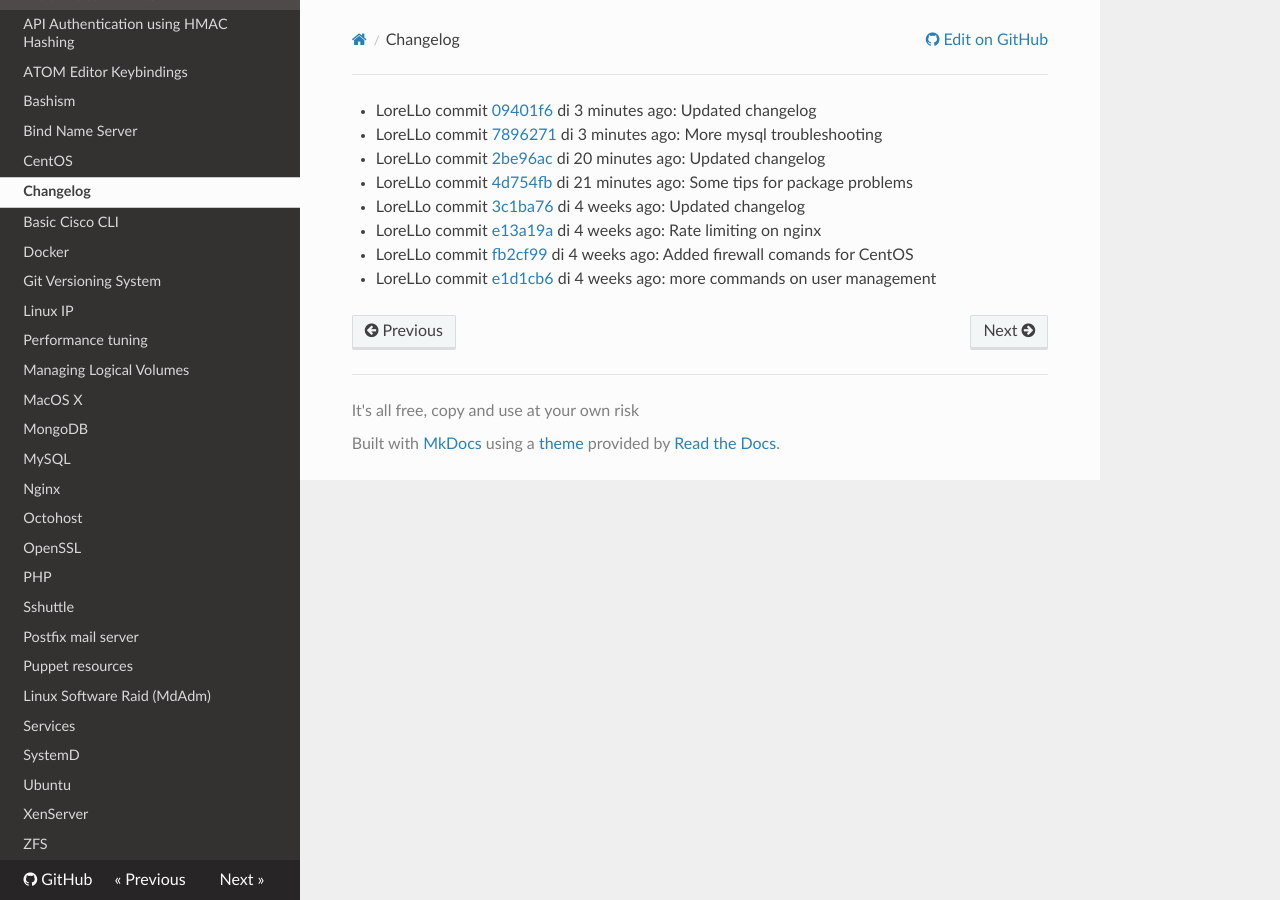
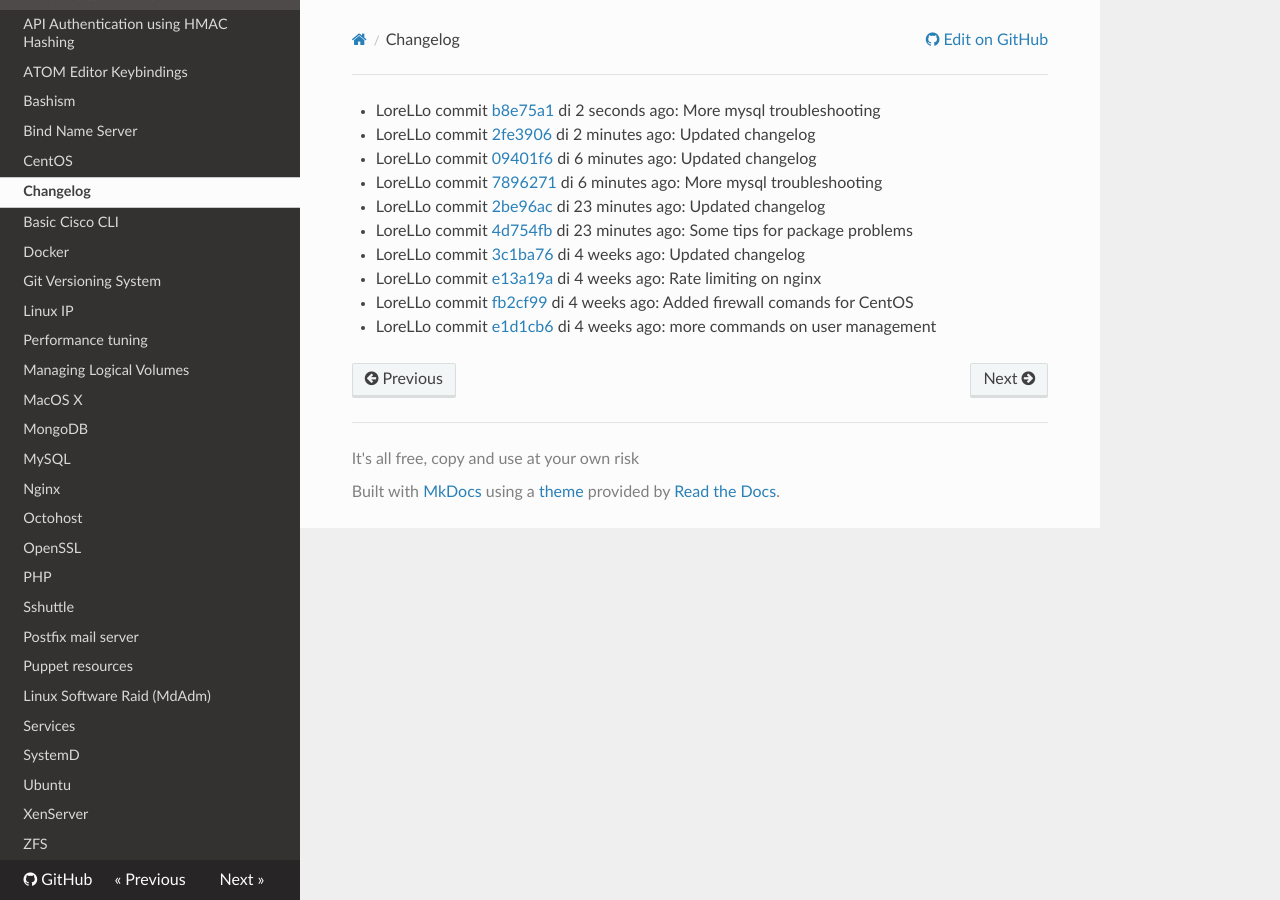
Before and after one commit to lorello/lorello.github.io, an MkDocs documentation site: the page built from docs/changelog.md, in a window 1280 px wide. Built offline with MkDocs 1.6.1, drawn with Linux system fonts in a browser that asks for light colours; nearby versions of some CDN libraries.

Commit message:
Updated changelog

```diff
--- a/docs/changelog.md
+++ b/docs/changelog.md
@@ -1,10 +1,14 @@
-* LoreLLo commit [09401f6](https://github.com/lorello/lorello.github.io/commit/09401f6af20fd78fddbf172534498fb156b45cb2) di 3 minutes ago: Updated changelog
+* LoreLLo commit [b8e75a1](https://github.com/lorello/lorello.github.io/commit/b8e75a143d8b32ca966151562f46aa5ccfb1fba2) di 2 seconds ago: More mysql troubleshooting
 
-* LoreLLo commit [7896271](https://github.com/lorello/lorello.github.io/commit/78962719ac3fccc72391bb8456ca79e08fbd9b6c) di 3 minutes ago: More mysql troubleshooting
+* LoreLLo commit [2fe3906](https://github.com/lorello/lorello.github.io/commit/2fe39062bccd2462dd875b5dffb0394c019145f9) di 2 minutes ago: Updated changelog
 
-* LoreLLo commit [2be96ac](https://github.com/lorello/lorello.github.io/commit/2be96ac2f89b43d12a6c266cc9081fc76ac9e68a) di 20 minutes ago: Updated changelog
+* LoreLLo commit [09401f6](https://github.com/lorello/lorello.github.io/commit/09401f6af20fd78fddbf172534498fb156b45cb2) di 6 minutes ago: Updated changelog
 
-* LoreLLo commit [4d754fb](https://github.com/lorello/lorello.github.io/commit/4d754fbba57125ad80a857db1bcfa5a37c1a5b47) di 21 minutes ago: Some tips for package problems
+* LoreLLo commit [7896271](https://github.com/lorello/lorello.github.io/commit/78962719ac3fccc72391bb8456ca79e08fbd9b6c) di 6 minutes ago: More mysql troubleshooting
+
+* LoreLLo commit [2be96ac](https://github.com/lorello/lorello.github.io/commit/2be96ac2f89b43d12a6c266cc9081fc76ac9e68a) di 23 minutes ago: Updated changelog
+
+* LoreLLo commit [4d754fb](https://github.com/lorello/lorello.github.io/commit/4d754fbba57125ad80a857db1bcfa5a37c1a5b47) di 23 minutes ago: Some tips for package problems
 
 * LoreLLo commit [3c1ba76](https://github.com/lorello/lorello.github.io/commit/3c1ba76b858db02ea020e332a720b01602fdfc00) di 4 weeks ago: Updated changelog
 
```
